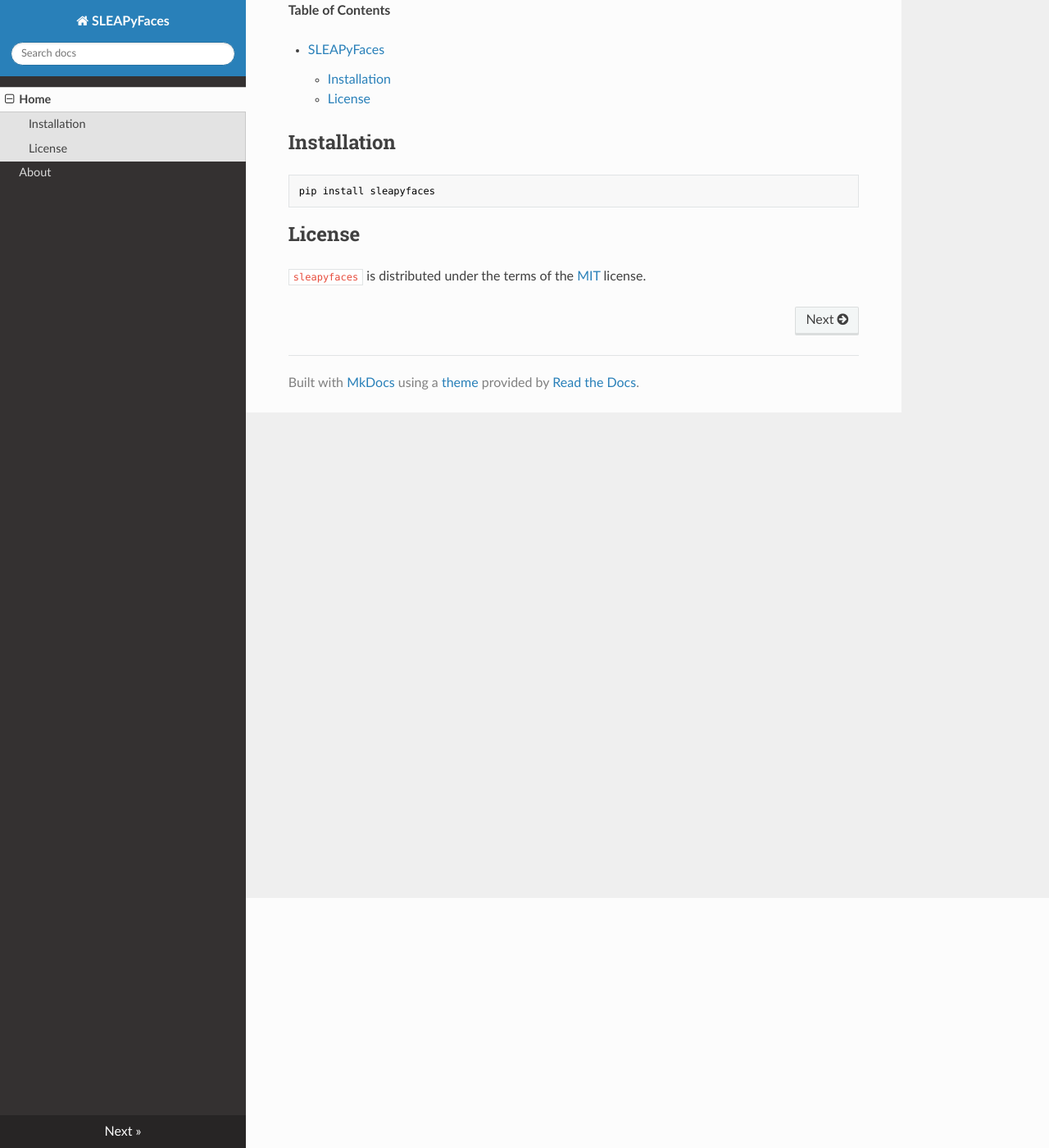
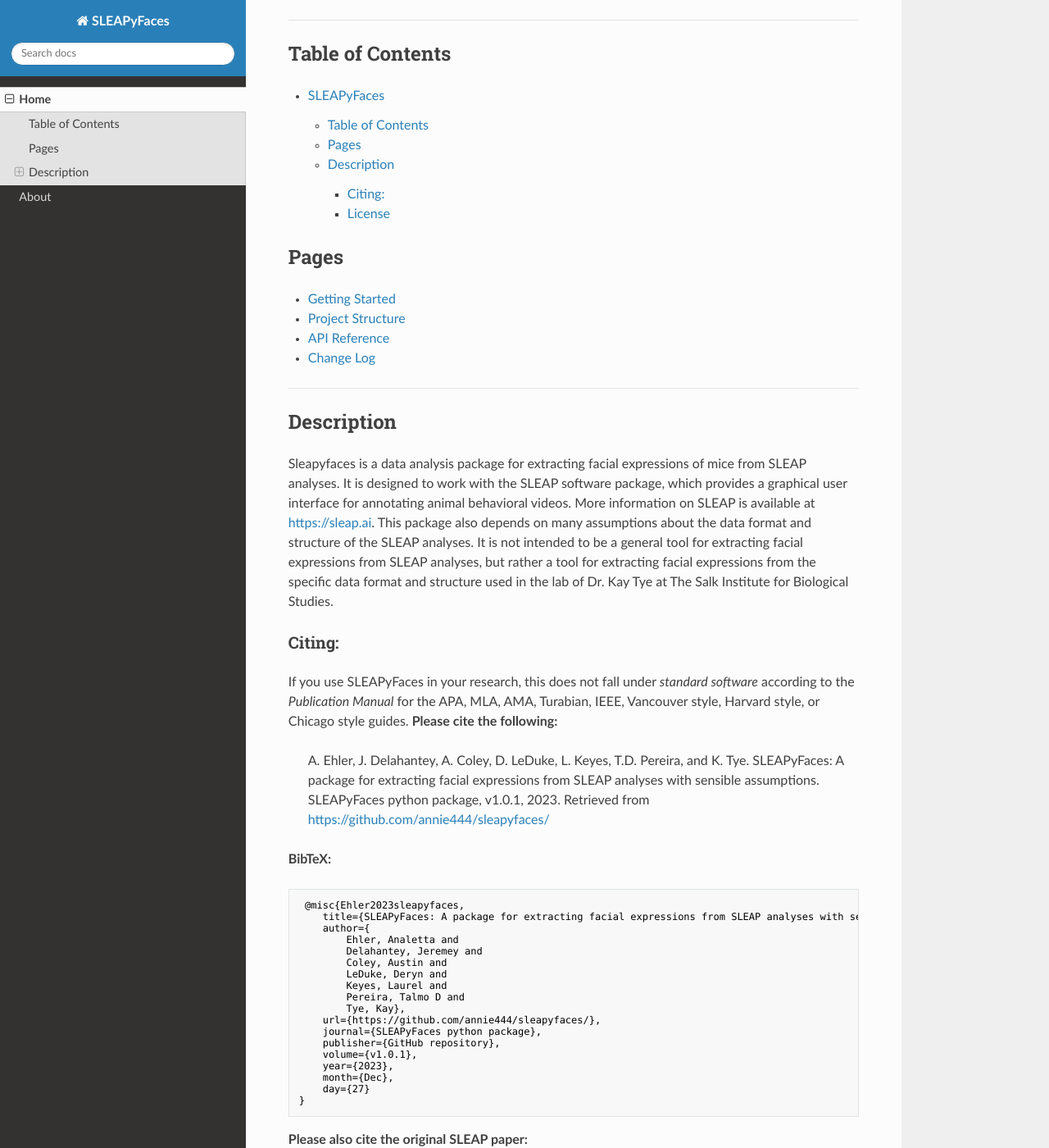
Before and after one commit to Tyelab/SLEAPyFaces, an MkDocs documentation site: the page built from docs/index.md, in a window 1280 px wide and 1400 px high, scrolled down 305 px. Shown: the whole window at 82% size. Built offline with MkDocs 1.6.1, drawn with Linux system fonts in a browser that asks for light colours; nearby versions of some CDN libraries; some of the changed text lies outside the part shown.

Commit message:
paginated docs

````diff
--- a/docs/index.md
+++ b/docs/index.md
@@ -1,26 +1,104 @@
 # SLEAPyFaces
-
-This is a package for extracting facial expressions from SLEAP analyses.
 
 ----
 
+*A package for extracting facial expressions from SLEAP analyses with sensible assumptions.*
+
+Based on [these](https://github.com/annie444/Facial-Expression-Analyses) scripts
+
 [![PyPI - Version](https://img.shields.io/pypi/v/sleapyfaces.svg)](https://pypi.org/project/sleapyfaces)
 [![PyPI - Python Version](https://img.shields.io/pypi/pyversions/sleapyfaces.svg)](https://pypi.org/project/sleapyfaces)
+[![Hatch project](https://img.shields.io/badge/%F0%9F%A5%9A-Hatch-4051b5.svg)](https://github.com/pypa/hatch)
 
------
+----
 
-**Table of Contents**
+## Table of Contents
 
 - [SLEAPyFaces](#sleapyfaces)
-	- [Installation](#installation)
-	- [License](#license)
+	- [Table of Contents](#table-of-contents)
+	- [Pages](#pages)
+	- [Description](#description)
+		- [Citing:](#citing)
+		- [License](#license)
 
-## Installation
+## Pages
+- [Getting Started](gettingstarted.md)
+- [Project Structure](projectstructure.md)
+- [API Reference](api.md)
+- [Change Log](changelog.md)
 
-```console
-pip install sleapyfaces
+----
+
+## Description
+
+Sleapyfaces is a data analysis package for extracting facial expressions of mice from SLEAP analyses. It is designed to work with the SLEAP software package, which provides a graphical user interface for annotating animal behavioral videos. More information on SLEAP is available at [https://sleap.ai](https://sleap.ai). This package also depends on many assumptions about the data format and structure of the SLEAP analyses. It is not intended to be a general tool for extracting facial expressions from SLEAP analyses, but rather a tool for extracting facial expressions from the specific data format and structure used in the lab of Dr. Kay Tye at The Salk Institute for Biological Studies.
+
+### Citing:
+
+If you use SLEAPyFaces in your research, this does not fall under *standard software* according to the *Publication Manual* for the APA, MLA, AMA, Turabian, IEEE, Vancouver style, Harvard style, or Chicago style guides. **Please cite the following:**
+
+> A. Ehler,  J. Delahantey, A. Coley, D. LeDuke, L. Keyes, T.D. Pereira, and K. Tye. SLEAPyFaces: A package for extracting facial expressions from SLEAP analyses with sensible assumptions. SLEAPyFaces python package, v1.0.1, 2023. Retrieved from [https://github.com/annie444/sleapyfaces/](https://github.com/annie444/sleapyfaces/)
+
+**BibTeX:**
+```bibtex
+ @misc{Ehler2023sleapyfaces,
+    title={SLEAPyFaces: A package for extracting facial expressions from SLEAP analyses with sensible assumptions.},
+    author={
+        Ehler, Analetta and
+        Delahantey, Jeremey and
+        Coley, Austin and
+        LeDuke, Deryn and
+        Keyes, Laurel and
+        Pereira, Talmo D and
+        Tye, Kay},
+    url={https://github.com/annie444/sleapyfaces/},
+    journal={SLEAPyFaces python package},
+    publisher={GitHub repository},
+    volume={v1.0.1},
+    year={2023},
+    month={Dec},
+    day={27}
+}
 ```
 
-## License
+**Please also cite the original SLEAP paper:**
 
-`sleapyfaces` is distributed under the terms of the [MIT](https://spdx.org/licenses/MIT.html) license.
+>T.D. Pereira, N. Tabris, A. Matsliah, D. M. Turner, J. Li, S. Ravindranath, E. S. Papadoyannis, E. Normand, D. S. Deutsch, Z. Y. Wang, G. C. McKenzie-Smith, C. C. Mitelut, M. D. Castro, J. D’Uva, M. Kislin, D. H. Sanes, S. D. Kocher, S. S-H, A. L. Falkner, J. W. Shaevitz, and M. Murthy. Sleap: A deep learning system for multi-animal pose tracking. Nature Methods, 19(4), 2022
+
+**BibTeX:**
+```bibtex
+@ARTICLE{Pereira2022sleap,
+   title={SLEAP: A deep learning system for multi-animal pose tracking},
+   author={Pereira, Talmo D and
+      Tabris, Nathaniel and
+      Matsliah, Arie and
+      Turner, David M and
+      Li, Junyu and
+      Ravindranath, Shruthi and
+      Papadoyannis, Eleni S and
+      Normand, Edna and
+      Deutsch, David S and
+      Wang, Z. Yan and
+      McKenzie-Smith, Grace C and
+      Mitelut, Catalin C and
+      Castro, Marielisa Diez and
+      D'Uva, John and
+      Kislin, Mikhail and
+      Sanes, Dan H and
+      Kocher, Sarah D and
+      Samuel S-H and
+      Falkner, Annegret L and
+      Shaevitz, Joshua W and
+      Murthy, Mala},
+   journal={Nature Methods},
+   volume={19},
+   number={4},
+   year={2022},
+   publisher={Nature Publishing Group}
+   }
+}
+```
+
+### License
+
+`sleapyfaces` is distributed under the terms of the [MIT](https://spdx.org/licenses/MIT.html) license. The full license text is available in the [LICENSE](LICENSE) file.
````
Also changed, not shown: docs/about.md (deleted).
